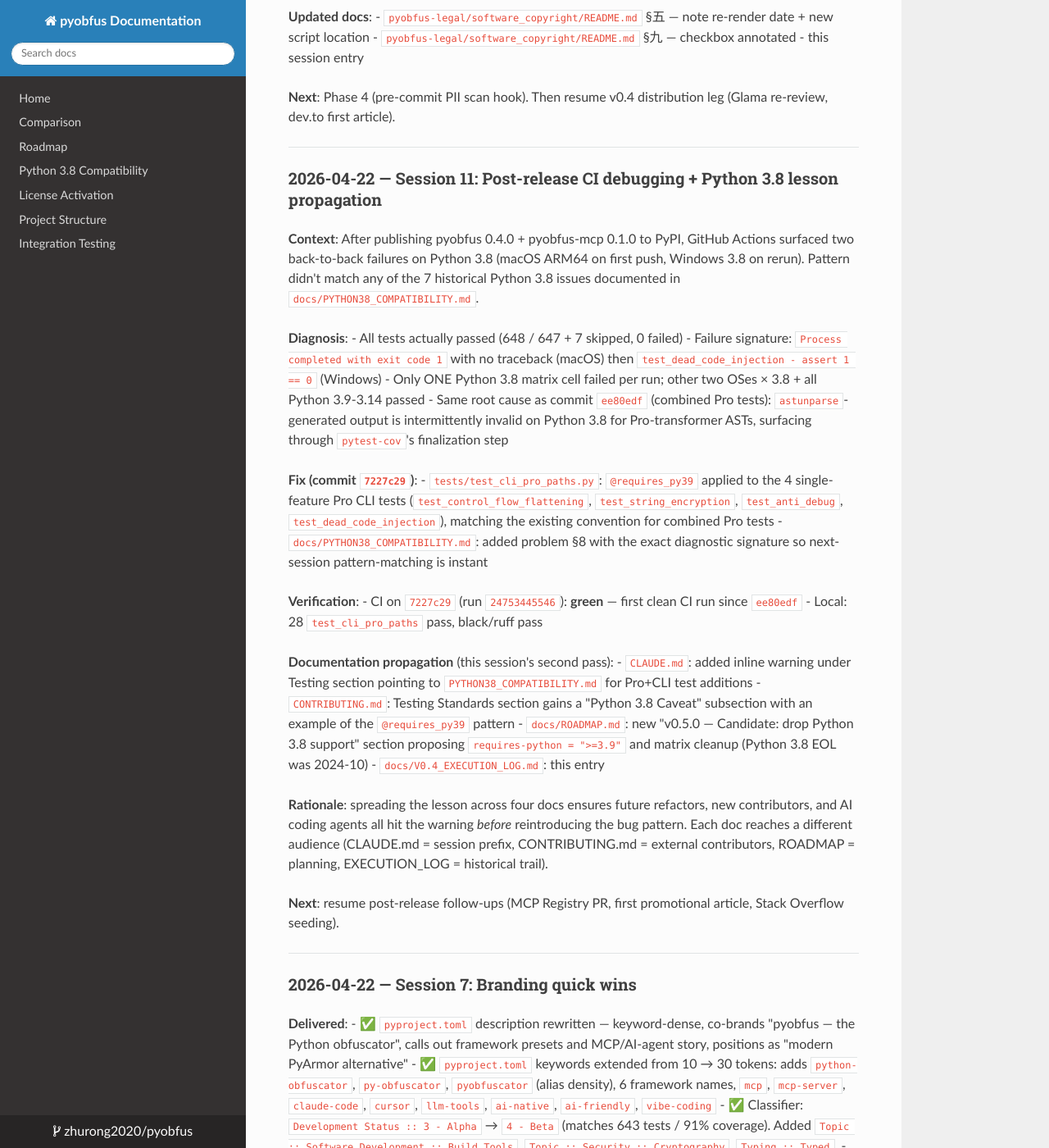
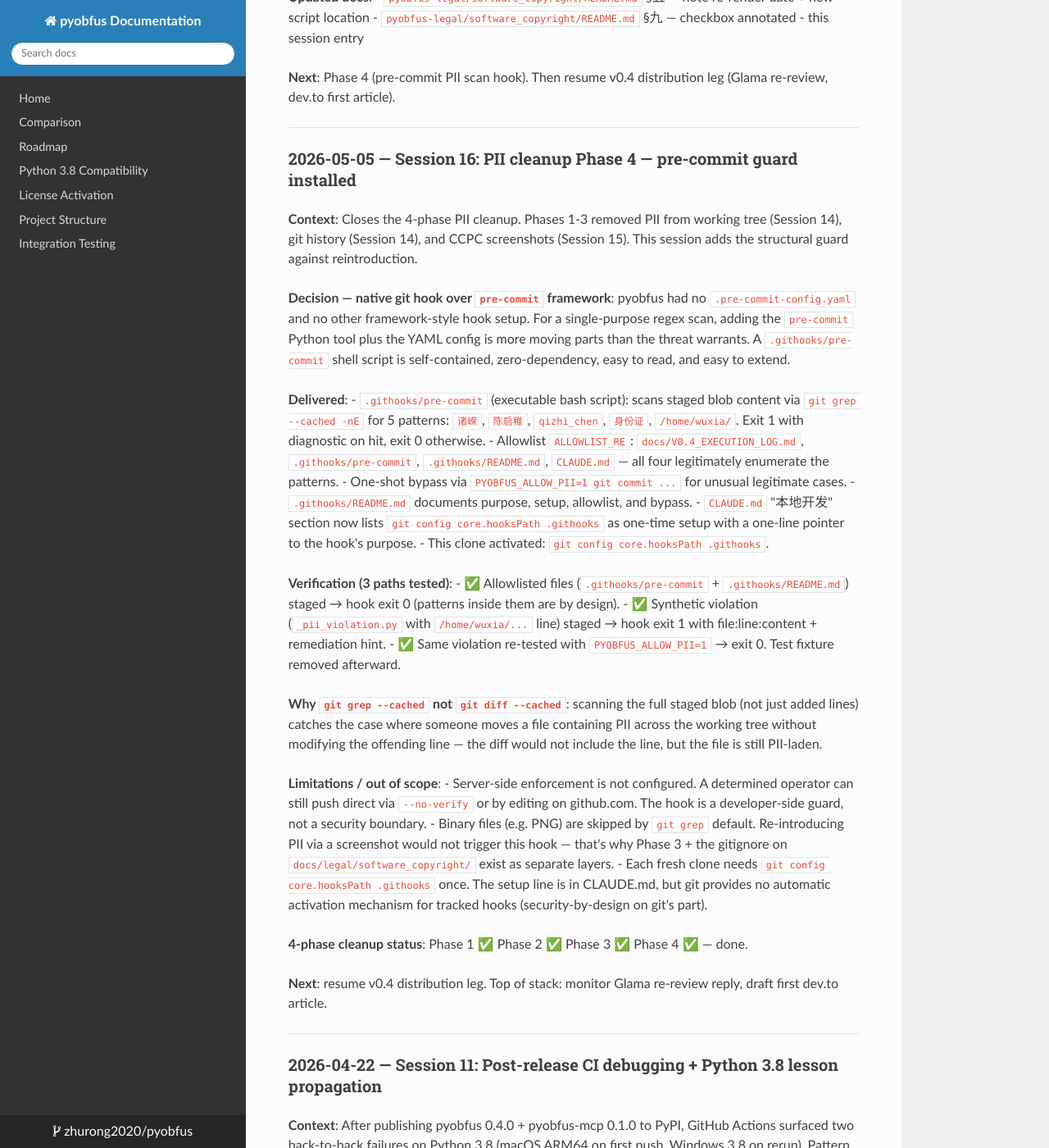
Before and after one commit to zhurong2020/pyobfus, an MkDocs documentation site: the page built from docs/V0.4_EXECUTION_LOG.md, in a window 1280 px wide and 1400 px high, scrolled down 10786 px. Shown: the whole window at 82% size. Built offline with MkDocs 1.6.1, drawn with Linux system fonts in a browser that asks for light colours; nearby versions of some CDN libraries; some of the changed text lies outside the part shown.

Commit message:
security(hooks): add pre-commit PII guard against reintroduction (Phase 4)
Adds .githooks/pre-commit — a native git hook (no pre-commit framework
dependency) that scans staged blob content for the 5 PII patterns removed
during the 2026-05-03 git history rewrite (诸嵘 / 陈启稚 / qizhi_chen / 身份证
/ /home/wuxia/). Blocks the commit on hit with a diagnostic showing
file:line:content and remediation options.

Allowlist covers files that legitimately enumerate the patterns themselves:
.githooks/pre-commit, .githooks/README.md, CLAUDE.md, and the V0.4 execution
log. Bypass available via PYOBFUS_ALLOW_PII=1 git commit ... for unusual
legitimate cases.

Setup is one-time per clone:
    git config core.hooksPath .githooks

This clone is already activated. CLAUDE.md "本地开发" section documents the
setup line for future Claude sessions and human contributors.

Closes the 4-phase PII cleanup arc: Phase 1 (working tree) + Phase 2 (history
rewrite) + Phase 3 (CCPC screenshots) + Phase 4 (this).

Co-Authored-By: Claude Opus 4.7 (1M context) <noreply@anthropic.com>

````diff
--- a/CLAUDE.md
+++ b/CLAUDE.md
@@ -35,7 +35,12 @@ pyobfus/
 python -m venv venv
 source venv/bin/activate
 pip install -e ".[dev]"
+
+# 一次性激活仓库内的 PII 防护 pre-commit 钩子（每个 clone 各自做一次）
+git config core.hooksPath .githooks
 ```
+
+**PII 防护 pre-commit 钩子**：`.githooks/pre-commit` 拦截 `诸嵘 / 陈启稚 / qizhi_chen / 身份证 / /home/wuxia/` 5 个模式进入暂存区。源于 2026-05-03 的 git 历史改写（见 `docs/V0.4_EXECUTION_LOG.md` Sessions 13-15）。详见 `.githooks/README.md`。
 
 ### 测试
 
--- a/docs/V0.4_EXECUTION_LOG.md
+++ b/docs/V0.4_EXECUTION_LOG.md
@@ -322,7 +322,7 @@ Legend: ⚪ pending · 🟡 in_progress · 🟢 done · 🔴 blocked
 
 **Remaining phases (not yet executed)**:
 - ~~Phase 3 — re-render the 4 CCPC submission screenshots~~ ✅ done 2026-05-05, see Session 15 below
-- Phase 4 — install a pre-commit hook scanning for "诸嵘 | 陈启稚 | qizhi_chen | 身份证 | /home/wuxia/" so a future paste cannot reintroduce.
+- ~~Phase 4 — install a pre-commit hook~~ ✅ done 2026-05-05, see Session 16 below
 
 **Backup retention**: keep `../pyobfus-backup-pre-filter-repo-20260503-2231/` for ≥30 days. After 30 days with no issues surfaced, delete and note the deletion here.
 
@@ -358,6 +358,38 @@ Legend: ⚪ pending · 🟡 in_progress · 🟢 done · 🔴 blocked
 - this session entry
 
 **Next**: Phase 4 (pre-commit PII scan hook). Then resume v0.4 distribution leg (Glama re-review, dev.to first article).
+
+---
+
+### 2026-05-05 — Session 16: PII cleanup Phase 4 — pre-commit guard installed
+
+**Context**: Closes the 4-phase PII cleanup. Phases 1-3 removed PII from working tree (Session 14), git history (Session 14), and CCPC screenshots (Session 15). This session adds the structural guard against reintroduction.
+
+**Decision — native git hook over `pre-commit` framework**: pyobfus had no `.pre-commit-config.yaml` and no other framework-style hook setup. For a single-purpose regex scan, adding the `pre-commit` Python tool plus the YAML config is more moving parts than the threat warrants. A `.githooks/pre-commit` shell script is self-contained, zero-dependency, easy to read, and easy to extend.
+
+**Delivered**:
+- `.githooks/pre-commit` (executable bash script): scans staged blob content via `git grep --cached -nE` for 5 patterns: `诸嵘`, `陈启稚`, `qizhi_chen`, `身份证`, `/home/wuxia/`. Exit 1 with diagnostic on hit, exit 0 otherwise.
+- Allowlist `ALLOWLIST_RE`: `docs/V0.4_EXECUTION_LOG.md`, `.githooks/pre-commit`, `.githooks/README.md`, `CLAUDE.md` — all four legitimately enumerate the patterns.
+- One-shot bypass via `PYOBFUS_ALLOW_PII=1 git commit ...` for unusual legitimate cases.
+- `.githooks/README.md` documents purpose, setup, allowlist, and bypass.
+- `CLAUDE.md` "本地开发" section now lists `git config core.hooksPath .githooks` as one-time setup with a one-line pointer to the hook's purpose.
+- This clone activated: `git config core.hooksPath .githooks`.
+
+**Verification (3 paths tested)**:
+- ✅ Allowlisted files (`.githooks/pre-commit` + `.githooks/README.md`) staged → hook exit 0 (patterns inside them are by design).
+- ✅ Synthetic violation (`_pii_violation.py` with `/home/wuxia/...` line) staged → hook exit 1 with file:line:content + remediation hint.
+- ✅ Same violation re-tested with `PYOBFUS_ALLOW_PII=1` → exit 0. Test fixture removed afterward.
+
+**Why `git grep --cached` not `git diff --cached`**: scanning the full staged blob (not just added lines) catches the case where someone moves a file containing PII across the working tree without modifying the offending line — the diff would not include the line, but the file is still PII-laden.
+
+**Limitations / out of scope**:
+- Server-side enforcement is not configured. A determined operator can still push direct via `--no-verify` or by editing on github.com. The hook is a developer-side guard, not a security boundary.
+- Binary files (e.g. PNG) are skipped by `git grep` default. Re-introducing PII via a screenshot would not trigger this hook — that's why Phase 3 + the gitignore on `docs/legal/software_copyright/` exist as separate layers.
+- Each fresh clone needs `git config core.hooksPath .githooks` once. The setup line is in CLAUDE.md, but git provides no automatic activation mechanism for tracked hooks (security-by-design on git's part).
+
+**4-phase cleanup status**: Phase 1 ✅ Phase 2 ✅ Phase 3 ✅ Phase 4 ✅ — done.
+
+**Next**: resume v0.4 distribution leg. Top of stack: monitor Glama re-review reply, draft first dev.to article.
 
 ---
 
````
Also changed, not shown: .githooks/README.md (added, +44 -0 lines), 1 other file.
